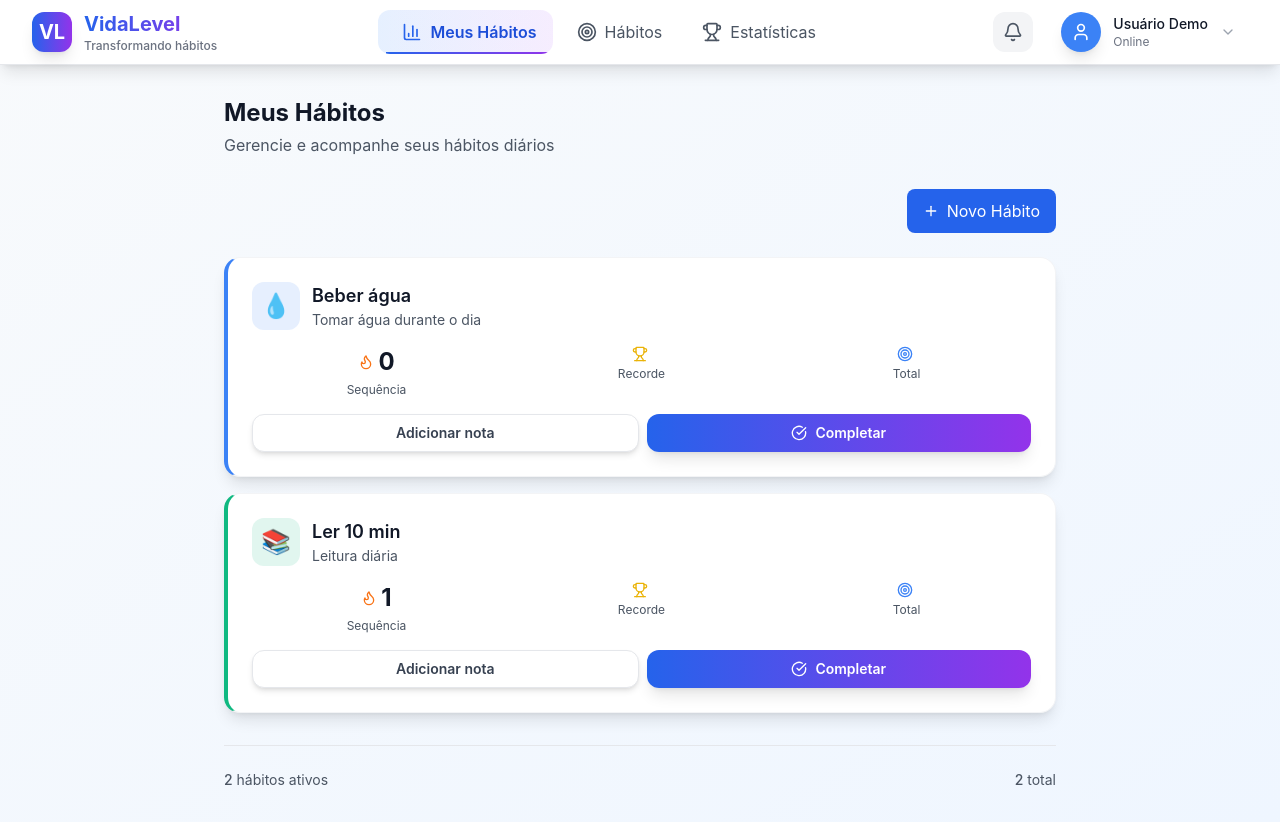
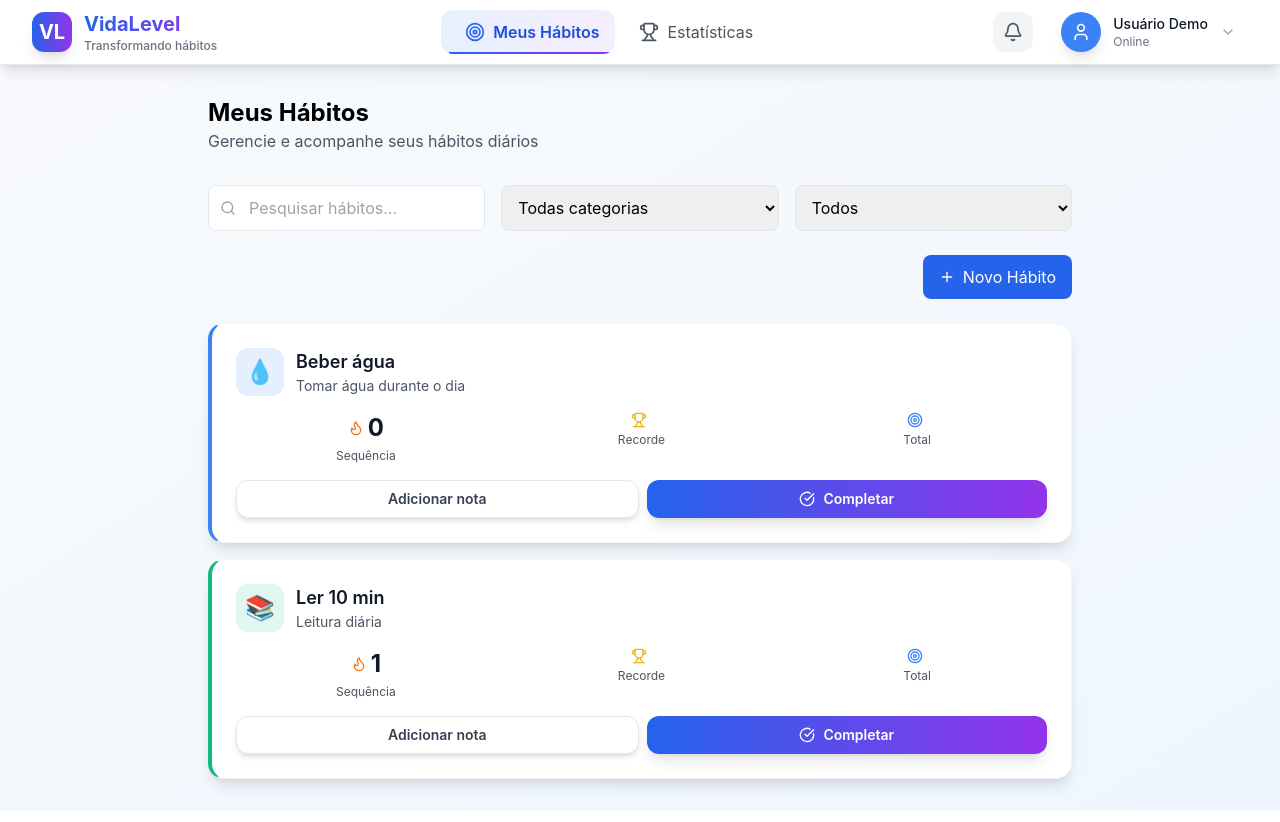
Before and after one commit to LucasDoJava/VidaLevel---Frontend, a React (Create React App) app: page / in a window 1280 px wide. Built offline with nearby package versions, Linux system fonts and the light colour scheme.

Commit message:
Add files via upload

```diff
--- a/src/components/Navbar.js
+++ b/src/components/Navbar.js
@@ -1,7 +1,16 @@
 import { useState, useEffect } from 'react'
 import { Link, useLocation } from 'react-router-dom'
-import { Menu, X, User, LogOut, Trophy, BarChart3, Target, Bell, ChevronDown, Settings } from 'lucide-react'
-
+import {
+  Menu,
+  X,
+  User,
+  LogOut,
+  Trophy,
+  Target,
+  Bell,
+  ChevronDown,
+  Settings
+} from 'lucide-react'
 
 export default function Navbar() {
   const [isOpen, setIsOpen] = useState(false)
@@ -19,9 +28,9 @@ export default function Navbar() {
 
   const location = useLocation()
 
+  // 🔹 Navegação ajustada
   const navigation = [
-    { name: 'Meus Hábitos', href: '/', icon: BarChart3 },
-    { name: 'Hábitos', href: '/habits', icon: Target },
+    { name: 'Meus Hábitos', href: '/', icon: Target },
     { name: 'Estatísticas', href: '/stats', icon: Trophy },
   ]
 
@@ -107,25 +116,23 @@ export default function Navbar() {
               )}
             </button>
 
-
-
             {/* Dropdown */}
             <div className="relative user-dropdown">
               <button
                 onClick={() => setIsDropdownOpen(!isDropdownOpen)}
                 className="flex items-center space-x-3 px-3 py-2 rounded-xl hover:bg-gray-100 transition-colors duration-300 group"
               >
-                <div className="relative">
-                  <div className="w-10 h-10 bg-blue-500 rounded-full flex items-center justify-center shadow-lg">
-                    <User className="w-5 h-5 text-white" />
-                  </div>
+                <div className="w-10 h-10 bg-blue-500 rounded-full flex items-center justify-center shadow-lg">
+                  <User className="w-5 h-5 text-white" />
                 </div>
+
                 <div className="text-left hidden lg:block">
                   <div className="text-sm font-medium text-gray-900 truncate max-w-[120px]">
                     {user.name}
                   </div>
                   <div className="text-xs text-gray-500">Online</div>
                 </div>
+
                 <ChevronDown
                   className={`w-4 h-4 text-gray-400 transition-transform duration-300 ${
                     isDropdownOpen ? 'rotate-180' : ''
@@ -134,8 +141,7 @@ export default function Navbar() {
               </button>
 
               {isDropdownOpen && (
-                <div className="absolute right-0 mt-2 w-64 bg-white rounded-xl shadow-2xl border border-gray-200 py-2 z-50 animate-fadeIn">
-
+                <div className="absolute right-0 mt-2 w-64 bg-white rounded-xl shadow-2xl border border-gray-200 py-2 z-50">
                   <div className="px-4 py-3 border-b border-gray-100">
                     <div className="text-sm font-semibold text-gray-900">{user.name}</div>
                     <div className="text-xs text-gray-500 mt-1">{user.email}</div>
@@ -163,7 +169,6 @@ export default function Navbar() {
                       <span>Sair</span>
                     </button>
                   </div>
-
                 </div>
               )}
             </div>
--- a/src/pages/TelaPrincipal.js
+++ b/src/pages/TelaPrincipal.js
@@ -1,20 +1,42 @@
-import { useEffect } from 'react'
+import { useEffect, useState } from 'react'
 import { Link } from 'react-router-dom'
-import { Plus, Target } from 'lucide-react'
+import { Plus, Target, Search } from 'lucide-react'
 import { motion } from 'framer-motion'
 import HabitCard from '../components/CardHabits'
-import { useHabits } from '../hooks/useHabits'   // <= IMPORT AQUI!
+import { useHabits } from '../hooks/useHabits'
 
 export default function MyHabits() {
 
-  // Agora usando DE VERDADE o hook
   const { habits, completeHabit, isLoading: habitsLoading } = useHabits()
 
-  const activeHabits = habits.filter(habit => habit.isActive)
-  const recentHabits = activeHabits.slice(0, 5)
+  // Estados de filtro
+  const [search, setSearch] = useState('')
+  const [category, setCategory] = useState('all')
+  const [completed, setCompleted] = useState('all')
+
+  // Categorias únicas
+  const categories = ['all', ...new Set(
+    habits.map(h => h.category).filter(Boolean)
+  )]
+
+  // Filtro principal
+  const filteredHabits = habits.filter(habit => {
+    const matchesSearch =
+      habit.name?.toLowerCase().includes(search.toLowerCase())
+
+    const matchesCategory =
+      category === 'all' || habit.category === category
+
+    const matchesCompleted =
+      completed === 'all' ||
+      (completed === 'completed' && habit.streak > 0) ||
+      (completed === 'notCompleted' && habit.streak === 0)
+
+    return matchesSearch && matchesCategory && matchesCompleted
+  })
 
   useEffect(() => {
-    document.title = 'Meus Habitos - VidaLevel'
+    document.title = 'Meus Hábitos - VidaLevel'
   }, [])
 
   if (habitsLoading) {
@@ -26,105 +48,85 @@ export default function MyHabits() {
   }
 
   return (
-    <div className="max-w-4xl mx-auto px-4 sm:px-6 lg:px-8 py-8">
+    <div className="max-w-4xl mx-auto px-4 py-8">
 
       {/* Header */}
       <div className="mb-8">
-        <h1 className="text-2xl font-bold text-gray-900">
-          Meus Hábitos
-        </h1>
-        <p className="text-gray-600 mt-1">
+        <h1 className="text-2xl font-bold">Meus Hábitos</h1>
+        <p className="text-gray-600">
           Gerencie e acompanhe seus hábitos diários
         </p>
       </div>
 
-      {/* Botão de adicionar hábito */}
+      {/* Filtros */}
+      <div className="grid grid-cols-1 sm:grid-cols-3 gap-4 mb-6">
+
+        {/* Busca */}
+        <div className="relative">
+          <Search className="absolute left-3 top-1/2 -translate-y-1/2 w-4 h-4 text-gray-400" />
+          <input
+            type="text"
+            placeholder="Pesquisar hábitos..."
+            value={search}
+            onChange={e => setSearch(e.target.value)}
+            className="w-full pl-10 pr-4 py-2.5 border rounded-lg focus:ring-2 focus:ring-blue-500"
+          />
+        </div>
+
+        {/* Categoria */}
+        <select
+          value={category}
+          onChange={e => setCategory(e.target.value)}
+          className="border rounded-lg px-3 py-2.5"
+        >
+          {categories.map(cat => (
+            <option key={cat} value={cat}>
+              {cat === 'all' ? 'Todas categorias' : cat}
+            </option>
+          ))}
+        </select>
+
+        {/* Completados */}
+        <select
+          value={completed}
+          onChange={e => setCompleted(e.target.value)}
+          className="border rounded-lg px-3 py-2.5"
+        >
+          <option value="all">Todos</option>
+          <option value="completed">Completados</option>
+          <option value="notCompleted">Não completados</option>
+        </select>
+      </div>
+
+      {/* Botão novo hábito */}
       <div className="flex justify-end mb-6">
         <Link
           to="/add-habit"
-          className="bg-blue-600 hover:bg-blue-700 text-white flex items-center space-x-2 px-4 py-2.5 rounded-lg transition-colors duration-300"
+          className="bg-blue-600 text-white px-4 py-2.5 rounded-lg flex items-center gap-2"
         >
           <Plus className="w-4 h-4" />
-          <span>Novo Hábito</span>
+          Novo Hábito
         </Link>
       </div>
 
-      {/* Lista de Hábitos */}
-      {recentHabits.length > 0 ? (
-        <motion.div
-          initial={{ opacity: 0 }}
-          animate={{ opacity: 1 }}
-          className="space-y-4"
-        >
-          {recentHabits.map((habit, index) => (
-            <motion.div
+      {/* Lista */}
+      {filteredHabits.length > 0 ? (
+        <motion.div className="space-y-4">
+          {filteredHabits.map(habit => (
+            <HabitCard
               key={habit.id}
-              initial={{ opacity: 0, y: 10 }}
-              animate={{ opacity: 1, y: 0 }}
-              transition={{ delay: index * 0.05 }}
-            >
-              <HabitCard
-                habit={habit}
-                onComplete={() => completeHabit(habit.id)}
-                showActions={true}
-              />
-            </motion.div>
+              habit={habit}
+              onComplete={() => completeHabit(habit.id)}
+              showActions
+            />
           ))}
-
-          {/* Ver todos */}
-          {habits.length > recentHabits.length && (
-            <div className="text-center pt-6 border-t border-gray-200">
-              <Link
-                to="/habits"
-                className="inline-flex items-center text-blue-600 hover:text-blue-700 font-medium"
-              >
-                <span>Ver todos os hábitos ({habits.length})</span>
-                <span className="ml-1">→</span>
-              </Link>
-            </div>
-          )}
         </motion.div>
       ) : (
-        <motion.div
-          initial={{ opacity: 0, scale: 0.95 }}
-          animate={{ opacity: 1, scale: 1 }}
-          className="bg-white border border-gray-200 rounded-xl p-8 text-center max-w-md mx-auto"
-        >
-          <div className="w-16 h-16 bg-gray-100 rounded-full flex items-center justify-center mx-auto mb-4">
-            <Target className="w-8 h-8 text-gray-400" />
-          </div>
-          <h3 className="text-lg font-semibold text-gray-900 mb-2">
-            Nenhum hábito criado ainda
-          </h3>
-          <p className="text-gray-600 mb-6">
-            Comece criando seu primeiro hábito para começar sua jornada!
+        <div className="bg-white border rounded-xl p-8 text-center">
+          <Target className="mx-auto w-10 h-10 text-gray-400 mb-4" />
+          <p className="text-gray-600">
+            Nenhum hábito encontrado
           </p>
-          <Link
-            to="/add-habit"
-            className="bg-blue-600 hover:bg-blue-700 text-white w-full flex items-center justify-center space-x-2 py-3 rounded-lg transition-colors duration-300"
-          >
-            <Plus className="w-4 h-4" />
-            <span>Criar Primeiro Hábito</span>
-          </Link>
-        </motion.div>
-      )}
-
-      {/* Contador de hábitos */}
-      {habits.length > 0 && (
-        <div className="mt-8 pt-6 border-t border-gray-200">
-          <div className="flex justify-between items-center text-sm text-gray-600">
-            <div>
-              <span className="font-medium">{activeHabits.length}</span> hábitos ativos
-              {habits.length > activeHabits.length && (
-                <span className="ml-2">
-                  • <span className="font-medium">{habits.length - activeHabits.length}</span> inativos
-                </span>
-              )}
-            </div>
-            <div className="text-right">
-              <span className="font-medium">{habits.length}</span> total
-            </div>
-          </div>
         </div>
       )}
     </div>
```
